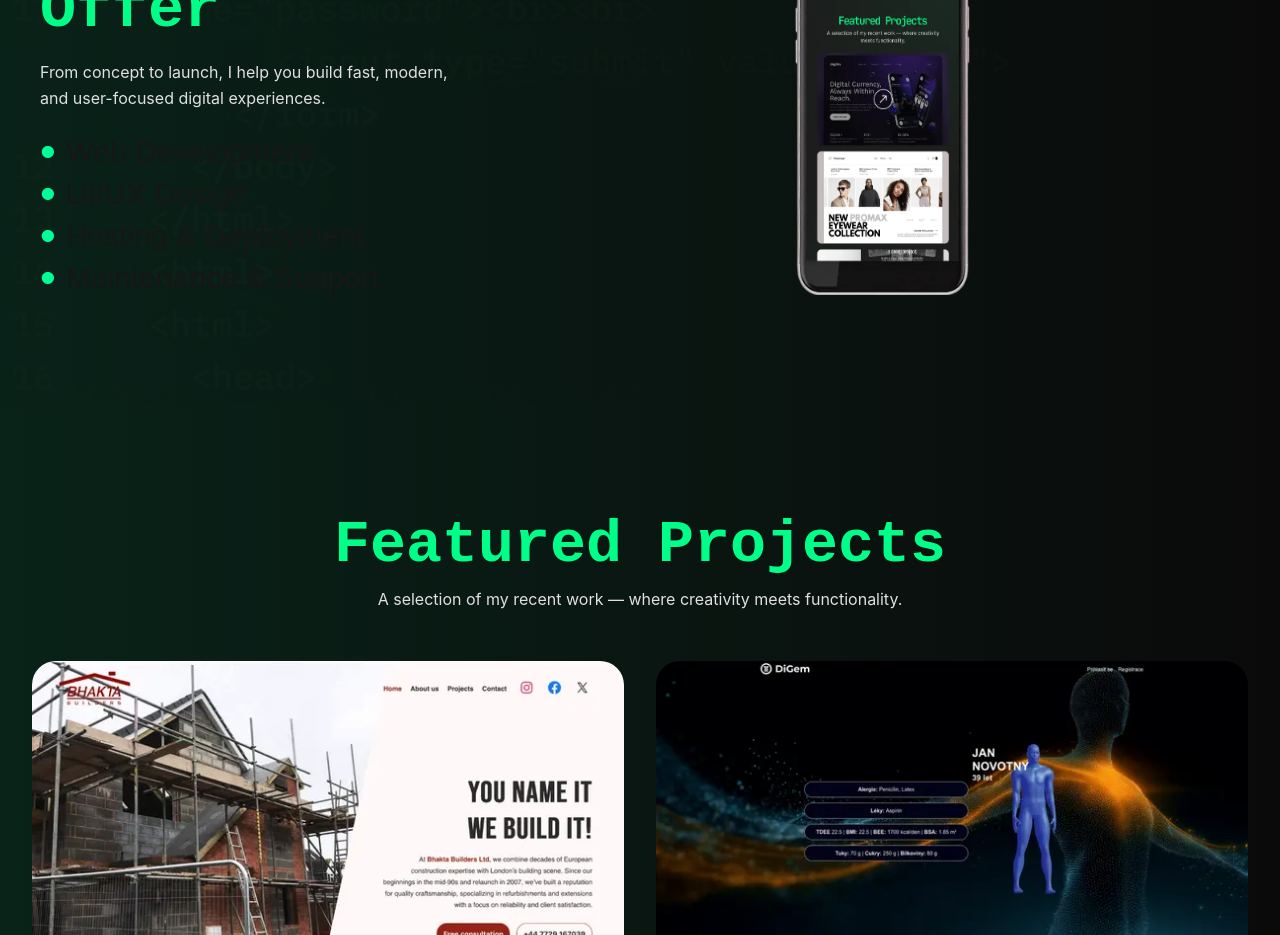
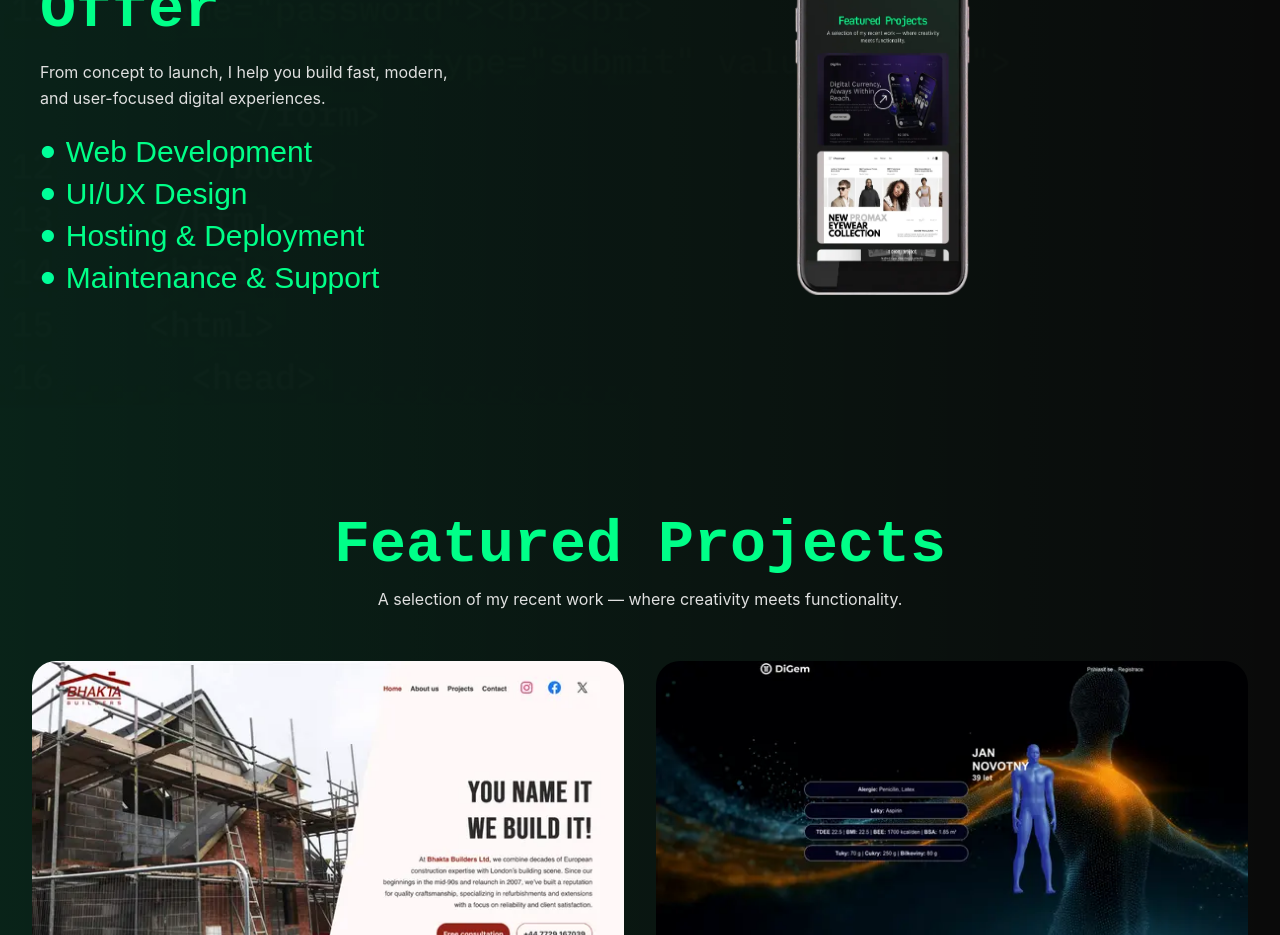
Before and after one commit to adamkvasniak/portfolio-2.0, a Next.js app: page / in a window 1280 px wide. Shown: the part 1880-2815 px from the top of the page. Built offline with nearby package versions, Linux system fonts and the light colour scheme.

Commit message:
kontrast fix

```diff
--- a/src/components/OfferSection/OfferSection.module.scss
+++ b/src/components/OfferSection/OfferSection.module.scss
@@ -54,6 +54,7 @@
       align-items: center;
       gap:10px;
       font-size: 30px;
+      color: $primary-color;
 
       &::before {
         content: "• ";
```
